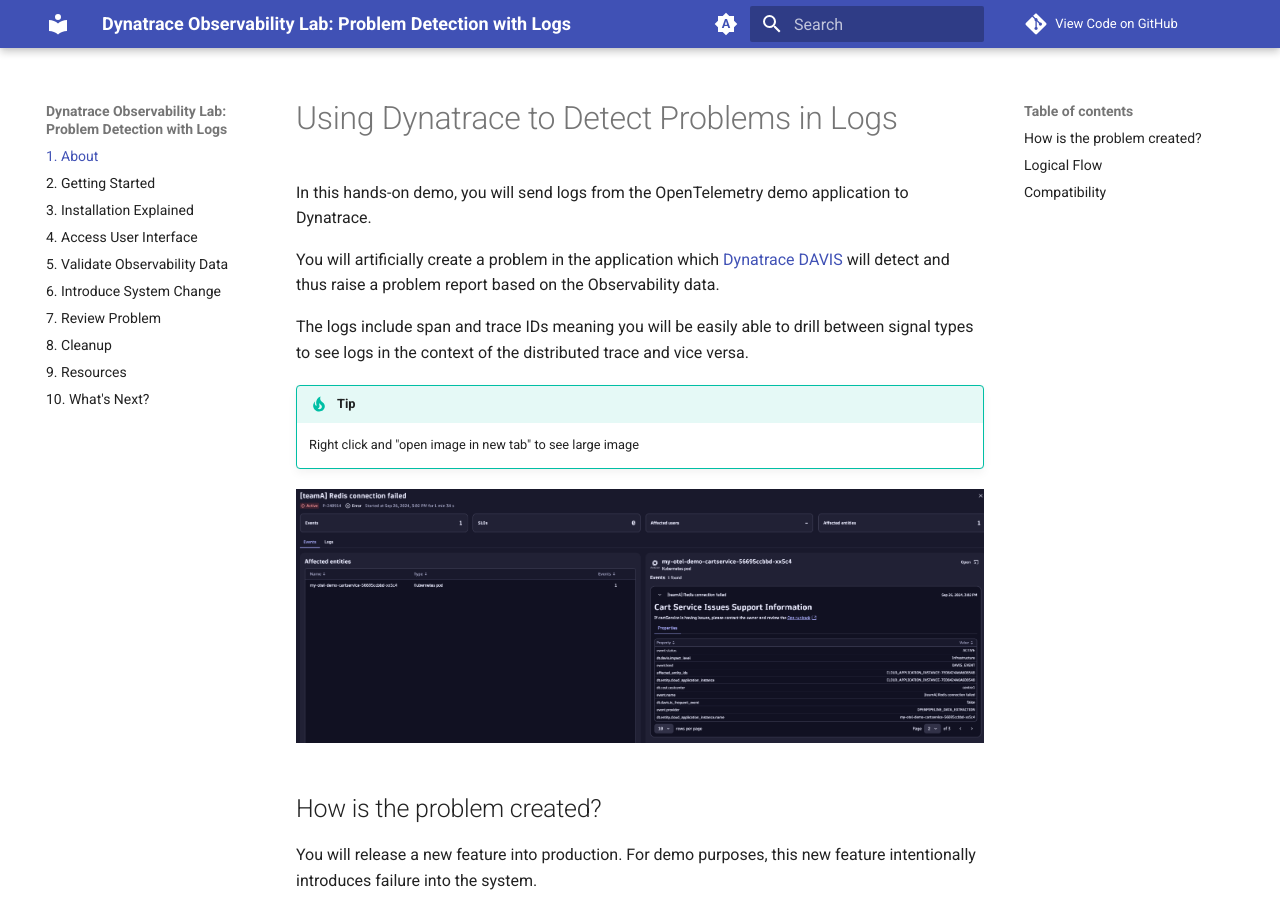
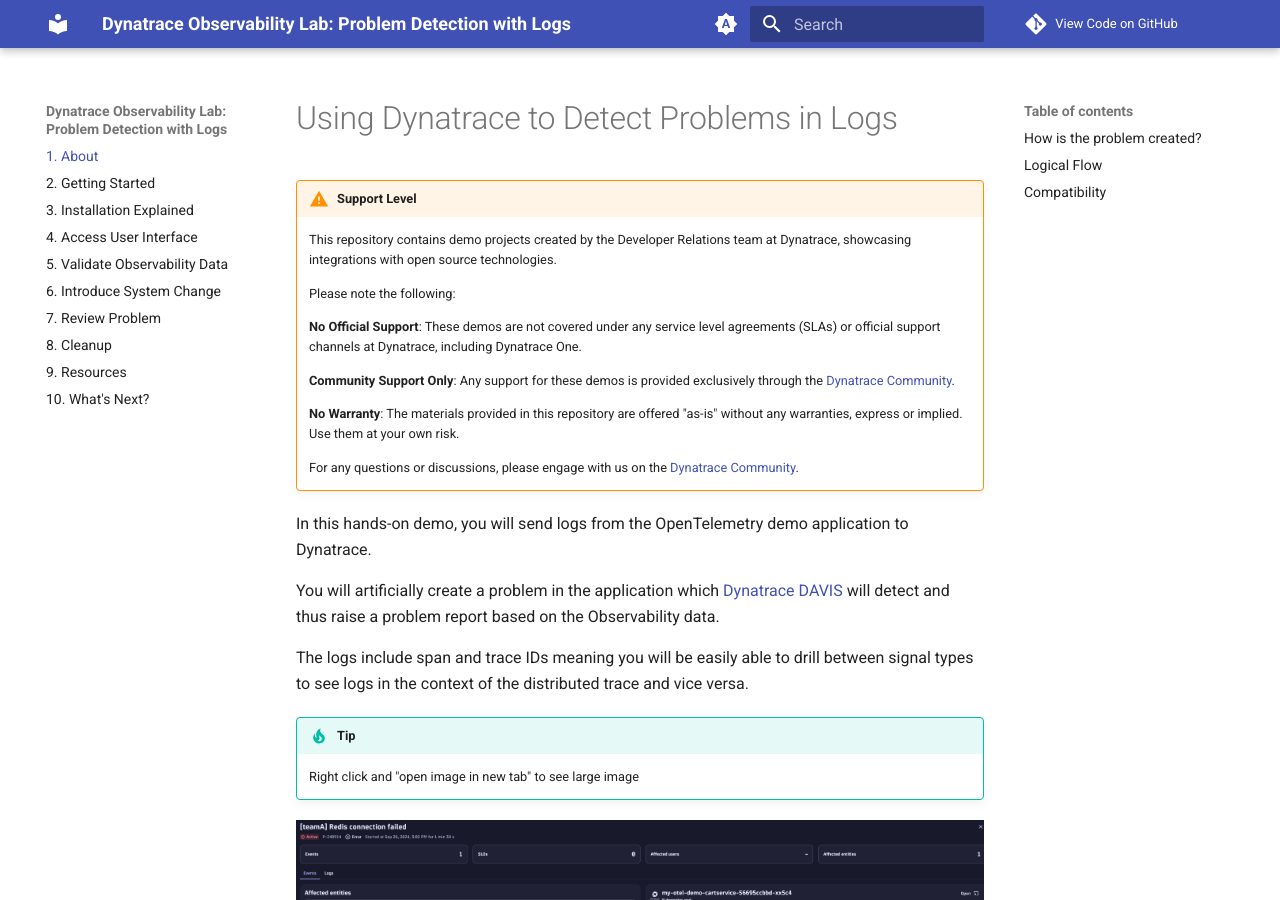
Before and after one commit to Dynatrace/obslab-log-problem-detection, an MkDocs documentation site: the page built from docs/index.md, in a window 1280 px wide and 900 px high. Built offline with MkDocs 1.6.1 and Material for MkDocs 9.7.7, drawn with Linux system fonts in a browser that asks for light colours; comment, search, counter and statistics services are not loaded.

Commit message:
add disclaimer

```diff
--- /dev/null
+++ b/docs/snippets/disclaimer.md
@@ -0,0 +1,13 @@
+!!! warning "Support Level"
+
+    This repository contains demo projects created by the Developer Relations team at Dynatrace, showcasing integrations with open source technologies.
+
+    Please note the following:
+
+    **No Official Support**: These demos are not covered under any service level agreements (SLAs) or official support channels at Dynatrace, including Dynatrace One.
+
+    **Community Support Only**: Any support for these demos is provided exclusively through the [Dynatrace Community](https://community.dynatrace.com){target=_blank}.
+
+    **No Warranty**: The materials provided in this repository are offered "as-is" without any warranties, express or implied. Use them at your own risk.
+
+    For any questions or discussions, please engage with us on the [Dynatrace Community](https://community.dynatrace.com){target=_blank}.
--- a/mkdocs.yml
+++ b/mkdocs.yml
@@ -48,6 +48,8 @@
   - admonition
   - pymdownx.details
   - pymdownx.superfences
+  - pymdownx.snippets:
+      base_path: ["docs"]
 plugins:
     - search
     - markdownextradata
```
Also changed, not shown: docs/index.md (+2 -0 lines).
